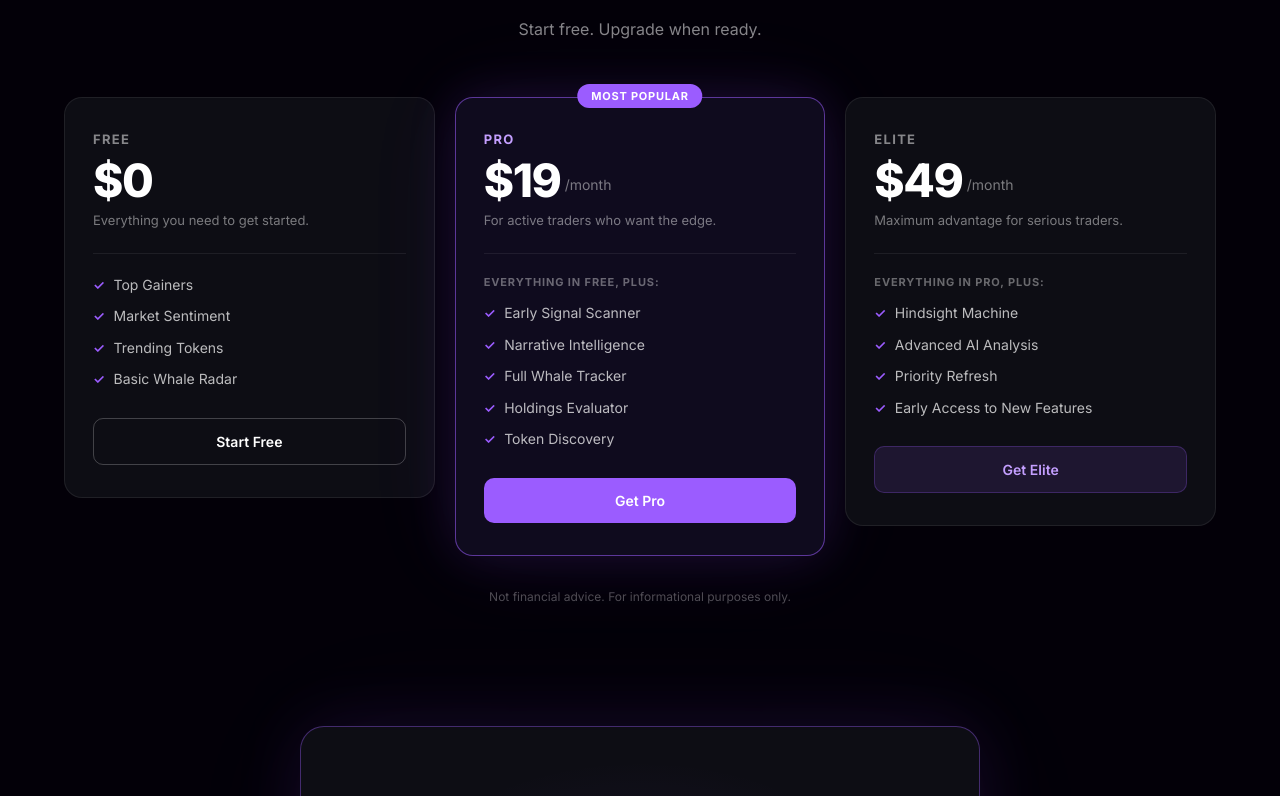
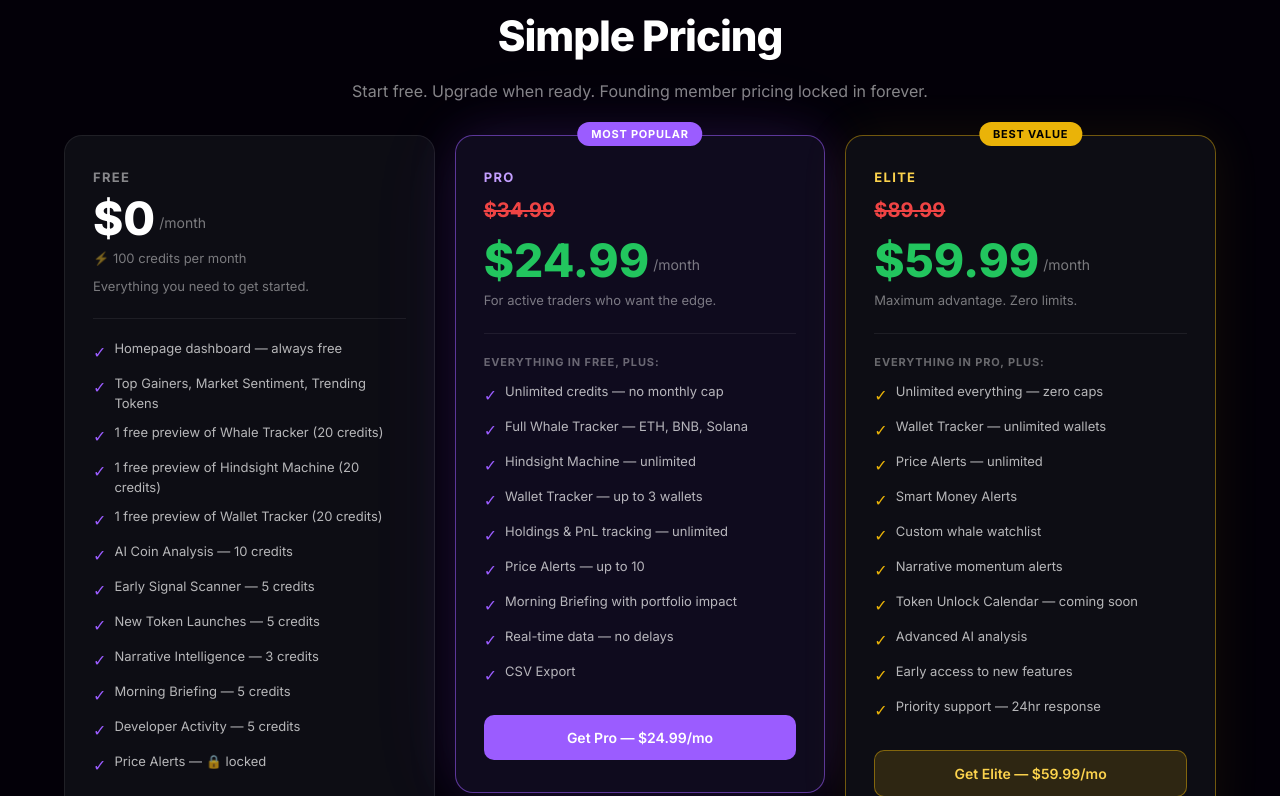
Before and after one commit to gibbonsbrayden-gif/cryptosignal-landing, a Next.js app: page / in a window 1280 px wide. Shown: the part 2124-2920 px from the top of the page. Built offline with nearby package versions, Linux system fonts and the light colour scheme; no server answers; a web font is replaced by a local one.

Commit message:
fix: complete pricing rewrite with correct tiers and launch sale

```diff
--- a/app/components/Pricing.tsx
+++ b/app/components/Pricing.tsx
@@ -1,278 +1,165 @@
 "use client";
 
 const APP_URL = "https://app.getcryptosignal.com/dashboard";
-
-interface Plan {
-  name: string;
-  price: string;
-  period?: string;
-  tagline: string;
-  featured?: boolean;
-  inheritLabel?: string;
-  features: string[];
-  cta: string;
-  ctaStyle: "purple" | "outline" | "dark";
-}
-
-const plans: Plan[] = [
-  {
-    name: "Free",
-    price: "$0",
-    tagline: "Everything you need to get started.",
-    features: [
-      "Top Gainers",
-      "Market Sentiment",
-      "Trending Tokens",
-      "Basic Whale Radar",
-    ],
-    cta: "Start Free",
-    ctaStyle: "outline",
-  },
-  {
-    name: "Pro",
-    price: "$19",
-    period: "/month",
-    tagline: "For active traders who want the edge.",
-    featured: true,
-    inheritLabel: "Everything in Free, plus:",
-    features: [
-      "Early Signal Scanner",
-      "Narrative Intelligence",
-      "Full Whale Tracker",
-      "Holdings Evaluator",
-      "Token Discovery",
-    ],
-    cta: "Get Pro",
-    ctaStyle: "purple",
-  },
-  {
-    name: "Elite",
-    price: "$49",
-    period: "/month",
-    tagline: "Maximum advantage for serious traders.",
-    inheritLabel: "Everything in Pro, plus:",
-    features: [
-      "Hindsight Machine",
-      "Advanced AI Analysis",
-      "Priority Refresh",
-      "Early Access to New Features",
-    ],
-    cta: "Get Elite",
-    ctaStyle: "dark",
-  },
-];
-
-function CheckIcon() {
-  return <span className="plan-check">✓</span>;
-}
+const UPGRADE_URL = "https://app.getcryptosignal.com/upgrade";
+const SIGNUP_URL = "https://app.getcryptosignal.com/sign-up";
 
 export default function Pricing() {
   return (
     <section id="pricing" className="px-6 py-20">
       <div className="max-w-6xl mx-auto">
-        {/* Header */}
-        <div className="text-center mb-14">
-          <span className="eyebrow">Pricing</span>
-          <h2
-            style={{
-              fontSize: "clamp(28px, 4vw, 42px)",
-              fontWeight: 800,
-              letterSpacing: "-0.025em",
-              margin: "0 0 12px",
-            }}
-          >
-            Simple Pricing
-          </h2>
-          <p style={{ fontSize: 16, color: "rgba(255,255,255,0.52)", margin: 0 }}>
-            Start free. Upgrade when ready.
-          </p>
+
+        {/* Launch Sale Banner */}
+        <div style={{ textAlign: "center", marginBottom: 32 }}>
+          <div style={{ display: "inline-block", background: "rgba(34,197,94,0.12)", border: "1px solid rgba(34,197,94,0.35)", borderRadius: 99, padding: "8px 24px", marginBottom: 20 }}>
+            <span style={{ fontSize: 13, fontWeight: 700, color: "#22c55e", letterSpacing: "0.05em" }}>🚀 Launch Sale — Lock in founding member prices forever</span>
+          </div>
+          <div style={{ textAlign: "center", marginBottom: 8 }}>
+            <span className="eyebrow">Pricing</span>
+            <h2 style={{ fontSize: "clamp(28px, 4vw, 42px)", fontWeight: 800, letterSpacing: "-0.025em", margin: "0 0 12px" }}>Simple Pricing</h2>
+            <p style={{ fontSize: 16, color: "rgba(255,255,255,0.52)", margin: 0 }}>Start free. Upgrade when ready. Founding member pricing locked in forever.</p>
+          </div>
         </div>
 
         {/* Cards */}
         <div className="grid grid-cols-1 md:grid-cols-3 gap-5 items-start">
-          {plans.map((plan) => (
-            <div
-              key={plan.name}
-              className="pricing-card"
-              style={{
-                background: plan.featured ? "#0f0b1e" : "#0d0d14",
-                border: plan.featured
-                  ? "1px solid rgba(155,92,255,0.55)"
-                  : "1px solid rgba(255,255,255,0.08)",
-                borderRadius: 18,
-                padding: "32px 28px",
-                position: "relative",
-                boxShadow: plan.featured
-                  ? "0 0 50px rgba(155,92,255,0.14), 0 0 100px rgba(155,92,255,0.07)"
-                  : "none",
-              }}
-            >
-              {/* Most Popular badge */}
-              {plan.featured && (
-                <div
-                  style={{
-                    position: "absolute",
-                    top: -14,
-                    left: "50%",
-                    transform: "translateX(-50%)",
-                    background: "#9B5CFF",
-                    color: "#fff",
-                    fontSize: 11,
-                    fontWeight: 700,
-                    letterSpacing: "0.07em",
-                    padding: "4px 14px",
-                    borderRadius: 100,
-                    whiteSpace: "nowrap",
-                    textTransform: "uppercase",
-                  }}
-                >
-                  Most Popular
+
+          {/* FREE */}
+          <div style={{ background: "#0d0d14", border: "1px solid rgba(255,255,255,0.08)", borderRadius: 18, padding: "32px 28px" }}>
+            <p style={{ fontSize: 13, fontWeight: 700, color: "rgba(255,255,255,0.5)", margin: "0 0 8px", textTransform: "uppercase", letterSpacing: "0.1em" }}>Free</p>
+            <div style={{ display: "flex", alignItems: "flex-end", gap: 4, marginBottom: 8 }}>
+              <span style={{ fontSize: 46, fontWeight: 800, lineHeight: 1, color: "#fff" }}>$0</span>
+              <span style={{ fontSize: 14, color: "rgba(255,255,255,0.45)", marginBottom: 8 }}>/month</span>
+            </div>
+            <p style={{ fontSize: 13, color: "rgba(255,255,255,0.45)", margin: "0 0 8px" }}>⚡ 100 credits per month</p>
+            <p style={{ fontSize: 13, color: "rgba(255,255,255,0.45)", margin: "0 0 22px" }}>Everything you need to get started.</p>
+            <div style={{ height: 1, background: "rgba(255,255,255,0.07)", marginBottom: 20 }} />
+            <div style={{ marginBottom: 28 }}>
+              {[
+                "Homepage dashboard — always free",
+                "Top Gainers, Market Sentiment, Trending Tokens",
+                "1 free preview of Whale Tracker (20 credits)",
+                "1 free preview of Hindsight Machine (20 credits)",
+                "1 free preview of Wallet Tracker (20 credits)",
+                "AI Coin Analysis — 10 credits",
+                "Early Signal Scanner — 5 credits",
+                "New Token Launches — 5 credits",
+                "Narrative Intelligence — 3 credits",
+                "Morning Briefing — 5 credits",
+                "Developer Activity — 5 credits",
+                "Price Alerts — 🔒 locked",
+              ].map((f) => (
+                <div key={f} style={{ display: "flex", gap: 8, marginBottom: 10, alignItems: "flex-start" }}>
+                  <span style={{ color: "#9B5CFF", flexShrink: 0, marginTop: 1 }}>✓</span>
+                  <span style={{ fontSize: 13, color: "rgba(255,255,255,0.70)" }}>{f}</span>
                 </div>
-              )}
+              ))}
+            </div>
+            <a href={SIGNUP_URL} target="_blank" rel="noopener noreferrer" style={{ display: "block", textAlign: "center", padding: "12px 20px", fontSize: 14, fontWeight: 600, borderRadius: 10, textDecoration: "none", border: "1px solid rgba(255,255,255,0.22)", color: "#fff", backgroundColor: "transparent" }}>
+              Start Free
+            </a>
+          </div>
 
-              {/* Plan name */}
-              <p
-                style={{
-                  fontSize: 13,
-                  fontWeight: 700,
-                  color: plan.featured ? "#c49fff" : "rgba(255,255,255,0.5)",
-                  margin: "0 0 8px",
-                  textTransform: "uppercase",
-                  letterSpacing: "0.1em",
-                }}
-              >
-                {plan.name}
-              </p>
+          {/* PRO */}
+          <div style={{ background: "#0f0b1e", border: "1px solid rgba(155,92,255,0.55)", borderRadius: 18, padding: "32px 28px", position: "relative", boxShadow: "0 0 50px rgba(155,92,255,0.14), 0 0 100px rgba(155,92,255,0.07)" }}>
+            <div style={{ position: "absolute", top: -14, left: "50%", transform: "translateX(-50%)", background: "#9B5CFF", color: "#fff", fontSize: 11, fontWeight: 700, letterSpacing: "0.07em", padding: "4px 14px", borderRadius: 100, whiteSpace: "nowrap", textTransform: "uppercase" }}>
+              Most Popular
+            </div>
+            <p style={{ fontSize: 13, fontWeight: 700, color: "#c49fff", margin: "0 0 8px", textTransform: "uppercase", letterSpacing: "0.1em" }}>Pro</p>
+            <div style={{ display: "flex", alignItems: "flex-end", gap: 4, marginBottom: 4 }}>
+              <span style={{ fontSize: 20, fontWeight: 700, color: "#ef4444", textDecoration: "line-through", marginBottom: 8 }}>$34.99</span>
+            </div>
+            <div style={{ display: "flex", alignItems: "flex-end", gap: 4, marginBottom: 8 }}>
+              <span style={{ fontSize: 46, fontWeight: 800, lineHeight: 1, color: "#22c55e" }}>$24.99</span>
+              <span style={{ fontSize: 14, color: "rgba(255,255,255,0.45)", marginBottom: 8 }}>/month</span>
+            </div>
+            <p style={{ fontSize: 13, color: "rgba(255,255,255,0.45)", margin: "0 0 22px" }}>For active traders who want the edge.</p>
+            <div style={{ height: 1, background: "rgba(255,255,255,0.07)", marginBottom: 20 }} />
+            <div style={{ marginBottom: 28 }}>
+              <p style={{ fontSize: 11, color: "rgba(255,255,255,0.38)", fontWeight: 700, textTransform: "uppercase", letterSpacing: "0.08em", marginBottom: 12 }}>Everything in Free, plus:</p>
+              {[
+                "Unlimited credits — no monthly cap",
+                "Full Whale Tracker — ETH, BNB, Solana",
+                "Hindsight Machine — unlimited",
+                "Wallet Tracker — up to 3 wallets",
+                "Holdings & PnL tracking — unlimited",
+                "Price Alerts — up to 10",
+                "Morning Briefing with portfolio impact",
+                "Real-time data — no delays",
+                "CSV Export",
+              ].map((f) => (
+                <div key={f} style={{ display: "flex", gap: 8, marginBottom: 10, alignItems: "flex-start" }}>
+                  <span style={{ color: "#9B5CFF", flexShrink: 0, marginTop: 1 }}>✓</span>
+                  <span style={{ fontSize: 13, color: "rgba(255,255,255,0.70)" }}>{f}</span>
+                </div>
+              ))}
+            </div>
+            <a href={UPGRADE_URL} target="_blank" rel="noopener noreferrer" style={{ display: "block", textAlign: "center", padding: "12px 20px", fontSize: 14, fontWeight: 600, borderRadius: 10, textDecoration: "none", backgroundColor: "#9B5CFF", color: "#fff" }}>
+              Get Pro — $24.99/mo
+            </a>
+          </div>
 
-              {/* Price */}
-              <div className="flex items-end gap-1 mb-2">
-                <span
-                  style={{
-                    fontSize: 46,
-                    fontWeight: 800,
-                    lineHeight: 1,
-                    letterSpacing: "-0.03em",
-                    color: "#fff",
-                  }}
-                >
-                  {plan.price}
-                </span>
-                {plan.period && (
-                  <span
-                    style={{
-                      fontSize: 14,
-                      color: "rgba(255,255,255,0.45)",
-                      marginBottom: 8,
-                    }}
-                  >
-                    {plan.period}
-                  </span>
-                )}
-              </div>
+          {/* ELITE */}
+          <div style={{ background: "#0d0d14", border: "1px solid rgba(234,179,8,0.45)", borderRadius: 18, padding: "32px 28px", position: "relative", boxShadow: "0 0 50px rgba(234,179,8,0.08)" }}>
+            <div style={{ position: "absolute", top: -14, left: "50%", transform: "translateX(-50%)", background: "#eab308", color: "#000", fontSize: 11, fontWeight: 700, letterSpacing: "0.07em", padding: "4px 14px", borderRadius: 100, whiteSpace: "nowrap", textTransform: "uppercase" }}>
+              Best Value
+            </div>
+            <p style={{ fontSize: 13, fontWeight: 700, color: "#fcd34d", margin: "0 0 8px", textTransform: "uppercase", letterSpacing: "0.1em" }}>Elite</p>
+            <div style={{ display: "flex", alignItems: "flex-end", gap: 4, marginBottom: 4 }}>
+              <span style={{ fontSize: 20, fontWeight: 700, color: "#ef4444", textDecoration: "line-through", marginBottom: 8 }}>$89.99</span>
+            </div>
+            <div style={{ display: "flex", alignItems: "flex-end", gap: 4, marginBottom: 8 }}>
+              <span style={{ fontSize: 46, fontWeight: 800, lineHeight: 1, color: "#22c55e" }}>$59.99</span>
+              <span style={{ fontSize: 14, color: "rgba(255,255,255,0.45)", marginBottom: 8 }}>/month</span>
+            </div>
+            <p style={{ fontSize: 13, color: "rgba(255,255,255,0.45)", margin: "0 0 22px" }}>Maximum advantage. Zero limits.</p>
+            <div style={{ height: 1, background: "rgba(255,255,255,0.07)", marginBottom: 20 }} />
+            <div style={{ marginBottom: 28 }}>
+              <p style={{ fontSize: 11, color: "rgba(255,255,255,0.38)", fontWeight: 700, textTransform: "uppercase", letterSpacing: "0.08em", marginBottom: 12 }}>Everything in Pro, plus:</p>
+              {[
+                "Unlimited everything — zero caps",
+                "Wallet Tracker — unlimited wallets",
+                "Price Alerts — unlimited",
+                "Smart Money Alerts",
+                "Custom whale watchlist",
+                "Narrative momentum alerts",
+                "Token Unlock Calendar — coming soon",
+                "Advanced AI analysis",
+                "Early access to new features",
+                "Priority support — 24hr response",
+              ].map((f) => (
+                <div key={f} style={{ display: "flex", gap: 8, marginBottom: 10, alignItems: "flex-start" }}>
+                  <span style={{ color: "#eab308", flexShrink: 0, marginTop: 1 }}>✓</span>
+                  <span style={{ fontSize: 13, color: "rgba(255,255,255,0.70)" }}>{f}</span>
+                </div>
+              ))}
+            </div>
+            <a href={UPGRADE_URL} target="_blank" rel="noopener noreferrer" style={{ display: "block", textAlign: "center", padding: "12px 20px", fontSize: 14, fontWeight: 600, borderRadius: 10, textDecoration: "none", backgroundColor: "rgba(234,179,8,0.15)", border: "1px solid rgba(234,179,8,0.45)", color: "#fcd34d" }}>
+              Get Elite — $59.99/mo
+            </a>
+          </div>
+        </div>
 
-              {/* Tagline */}
-              <p
-                style={{
-                  fontSize: 13,
-                  color: "rgba(255,255,255,0.45)",
-                  margin: "0 0 22px",
-                  lineHeight: 1.5,
-                }}
-              >
-                {plan.tagline}
-              </p>
-
-              <div
-                style={{
-                  height: 1,
-                  background: "rgba(255,255,255,0.07)",
-                  marginBottom: 20,
-                }}
-              />
-
-              {/* Feature list */}
-              <div style={{ marginBottom: 28 }}>
-                {plan.inheritLabel && (
-                  <p
-                    style={{
-                      fontSize: 11,
-                      color: "rgba(255,255,255,0.38)",
-                      fontWeight: 700,
-                      textTransform: "uppercase",
-                      letterSpacing: "0.08em",
-                      marginBottom: 12,
-                    }}
-                  >
-                    {plan.inheritLabel}
-                  </p>
-                )}
-                {plan.features.map((feat) => (
-                  <div key={feat} className="plan-feature">
-                    <CheckIcon />
-                    <span>{feat}</span>
-                  </div>
-                ))}
-              </div>
-
-              {/* CTA Button */}
-              <a
-                href={APP_URL}
-                target="_blank"
-                rel="noopener noreferrer"
-                style={{
-                  display: "block",
-                  textAlign: "center",
-                  padding: "12px 20px",
-                  fontSize: 14,
-                  fontWeight: 600,
-                  borderRadius: 10,
-                  textDecoration: "none",
-                  transition: "background-color 0.15s, border-color 0.15s",
-                  ...(plan.ctaStyle === "purple"
-                    ? { backgroundColor: "#9B5CFF", color: "#fff" }
-                    : plan.ctaStyle === "outline"
-                    ? {
-                        border: "1px solid rgba(255,255,255,0.22)",
-                        color: "#fff",
-                        backgroundColor: "transparent",
-                      }
-                    : {
-                        backgroundColor: "rgba(155,92,255,0.12)",
-                        border: "1px solid rgba(155,92,255,0.25)",
-                        color: "#c49fff",
-                      }),
-                }}
-                onMouseEnter={(e) => {
-                  const el = e.currentTarget as HTMLElement;
-                  if (plan.ctaStyle === "purple") el.style.backgroundColor = "#8445f7";
-                  else if (plan.ctaStyle === "outline")
-                    el.style.backgroundColor = "rgba(255,255,255,0.06)";
-                  else el.style.backgroundColor = "rgba(155,92,255,0.22)";
-                }}
-                onMouseLeave={(e) => {
-                  const el = e.currentTarget as HTMLElement;
-                  if (plan.ctaStyle === "purple") el.style.backgroundColor = "#9B5CFF";
-                  else if (plan.ctaStyle === "outline")
-                    el.style.backgroundColor = "transparent";
-                  else el.style.backgroundColor = "rgba(155,92,255,0.12)";
-                }}
-              >
-                {plan.cta}
+        {/* Credits Section */}
+        <div style={{ marginTop: 48, textAlign: "center" }}>
+          <p style={{ fontSize: 15, fontWeight: 700, color: "rgba(255,255,255,0.60)", marginBottom: 20 }}>💳 Just need more credits? No subscription required.</p>
+          <div style={{ display: "grid", gridTemplateColumns: "repeat(3, 1fr)", gap: 16, maxWidth: 600, margin: "0 auto" }}>
+            {[
+              { credits: "100 credits", price: "$4.99" },
+              { credits: "300 credits", price: "$9.99" },
+              { credits: "1,000 credits", price: "$24.99" },
+            ].map((pkg) => (
+              <a key={pkg.credits} href={UPGRADE_URL} target="_blank" rel="noopener noreferrer" style={{ background: "#0d0d14", border: "1px solid rgba(255,255,255,0.08)", borderRadius: 12, padding: "16px", textDecoration: "none", textAlign: "center", display: "block" }}>
+                <p style={{ fontSize: 13, fontWeight: 700, color: "#9B5CFF", margin: "0 0 4px" }}>⚡ {pkg.credits}</p>
+                <p style={{ fontSize: 18, fontWeight: 800, color: "#fff", margin: 0 }}>{pkg.price}</p>
               </a>
-            </div>
-          ))}
+            ))}
+          </div>
         </div>
 
         {/* Disclaimer */}
-        <p
-          style={{
-            textAlign: "center",
-            marginTop: 32,
-            fontSize: 12,
-            color: "rgba(255,255,255,0.3)",
-          }}
-        >
-          Not financial advice. For informational purposes only.
+        <p style={{ textAlign: "center", marginTop: 32, fontSize: 12, color: "rgba(255,255,255,0.3)" }}>
+          All paid plans include a 7-day money back guarantee. Cancel anytime. Founding member pricing locked in forever. Not financial advice.
         </p>
       </div>
     </section>
```
